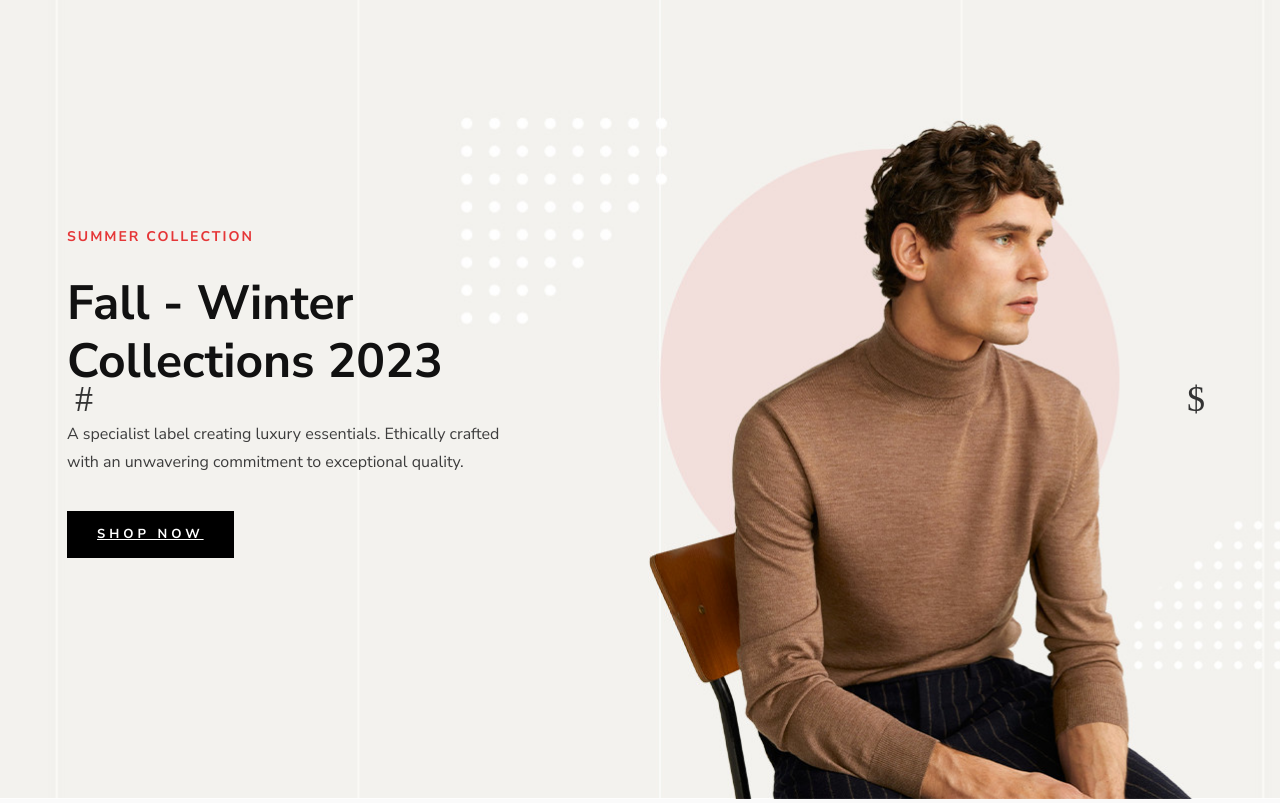
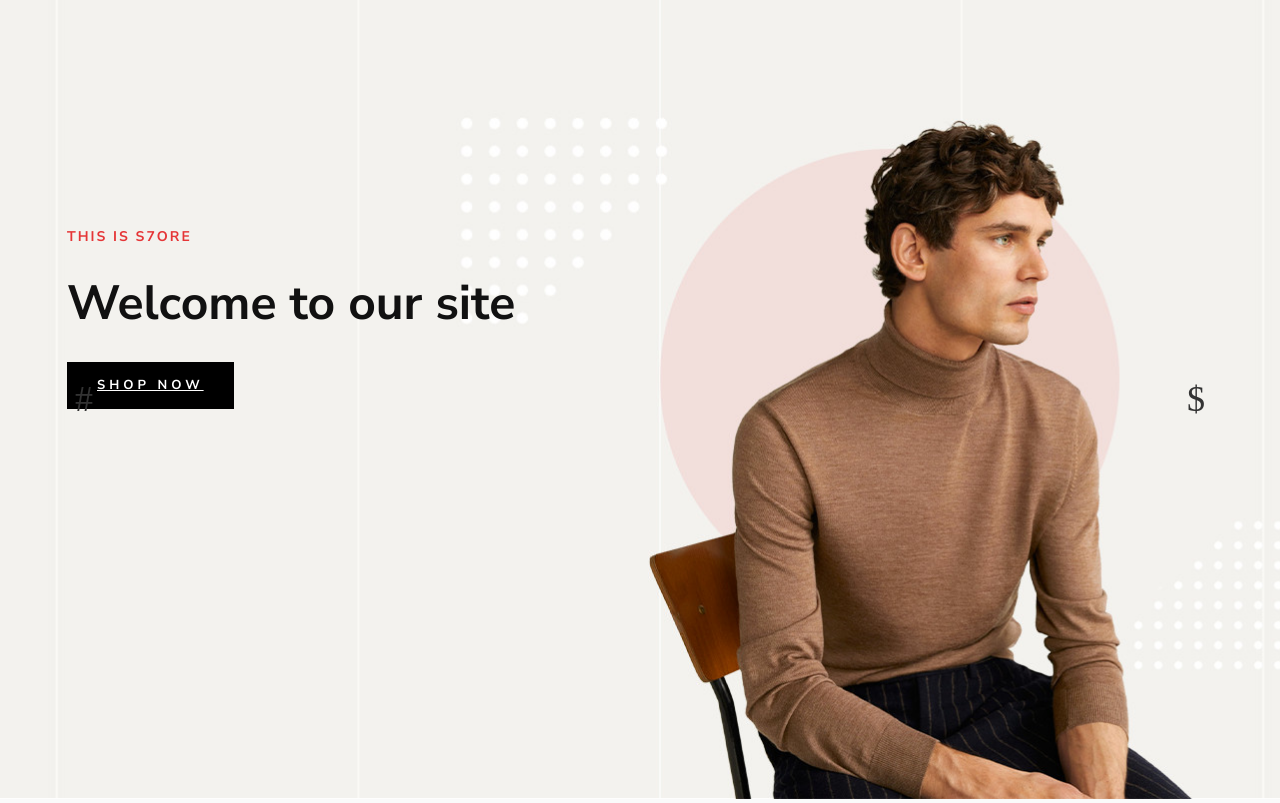
Before and after one commit to lamisgosu11/se104-final-website, a Django app: template store/templates/store/home.html in a window 1280 px wide. Shown: the part 114-917 px from the top of the page. Run offline with Django 3.2, Linux system fonts and the light colour scheme; the template is opened without the code that fills it: most values are stand-ins (such as "Sample title", 1, 10 or a date in 2020); grey boxes marked "Sample" are stand-in pictures; parts of the project's set-up code (start-up, migrations or seed data) failed here and were passed over; some libraries are stand-ins or nearby versions; some web fonts are replaced.

Commit message:
adjusting UI structure in main and home site

```diff
--- a/store/templates/store/home.html
+++ b/store/templates/store/home.html
@@ -37,11 +37,11 @@
                     <div class="row">
                         <div class="col-xl-5 col-lg-7 col-md-8">
                             <div class="hero__text">
-                                <h6>Summer Collection</h6>
-                                <h2>Fall - Winter Collections 2023</h2>
-                                <p>A specialist label creating luxury essentials. Ethically crafted with an unwavering
-                                commitment to exceptional quality.</p>
-                                <a href="{% url 'home' %}" class="primary-btn">Shop now </a>
+                                <h6>This is S7ORE</h6>
+                                <h2>Welcome to our site</h2>
+                                <!-- <p>A specialist label creating luxury essentials. Ethically crafted with an unwavering
+                                commitment to exceptional quality.</p> -->
+                                <a href="{% url 'store' %}" class="primary-btn">Shop now </a>
 
                             </div>
                         </div>
@@ -53,17 +53,17 @@
                     <div class="row">
                         <div class="col-xl-5 col-lg-7 col-md-8">
                             <div class="hero__text">
-                                <h6>Summer Collection</h6>
-                                <h2>Fall - Winter Collections 2030</h2>
-                                <p>A specialist label creating luxury essentials. Ethically crafted with an unwavering
-                                commitment to exceptional quality.</p>
-                                <a href="#" class="primary-btn">Shop now <span class="arrow_right"></span></a>
-                                <div class="hero__social">
-                                    <a href="#"><i class="fa fa-facebook"></i></a>
+                                <h6>S7ORE</h6>
+                                <h2>Welcome to our site</h2>
+                                <!-- <p>A specialist label creating luxury essentials. Ethically crafted with an unwavering
+                                commitment to exceptional quality.</p> -->
+                                <a href="{% url 'store' %}" class="primary-btn">Shop now </a>
+                                <!-- <div class="hero__social"> -->
+                                    <!-- <a href="#"><i class="fa fa-facebook"></i></a>
                                     <a href="#"><i class="fa fa-twitter"></i></a>
                                     <a href="#"><i class="fa fa-pinterest"></i></a>
-                                    <a href="#"><i class="fa fa-instagram"></i></a>
-                                </div>
+                                    <a href="#"><i class="fa fa-instagram"></i></a> -->
+                                <!-- </div> -->
                             </div>
                         </div>
                     </div>
@@ -164,7 +164,7 @@
     <!-- Product Section End -->
 
     <!-- Categories Section Begin -->
-    <section class="categories spad">
+    <!-- <section class="categories spad">
         <div class="container">
             <div class="row">
                 <div class="col-lg-3">
@@ -208,11 +208,11 @@
                 </div>
             </div>
         </div>
-    </section>
+    </section> -->
     <!-- Categories Section End -->
 
     <!-- Instagram Section Begin -->
-    <section class="instagram spad">
+    <!-- <section class="instagram spad">
         <div class="container">
             <div class="row">
                 <div class="col-lg-8">
@@ -234,7 +234,7 @@
                 </div>
             </div>
         </div>
-    </section>
+    </section> -->
     <!-- Instagram Section End -->
 
     <!-- Latest Blog Section Begin -->
--- a/store/templates/store/main.html
+++ b/store/templates/store/main.html
@@ -3,6 +3,8 @@
 <html>
 <head>
 	<title>S7ore</title>
+    <link rel="icon" href="{% static 'images/home/logo_icon.png' %}">
+
 
 	<meta name="viewport" content="width=device-width, initial-scale=1, maximum-scale=1, minimum-scale=1" />
 
```
